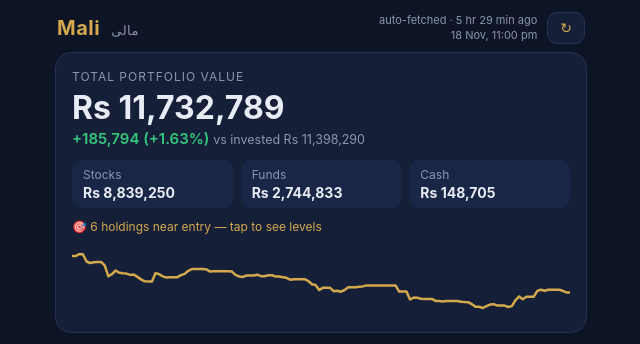
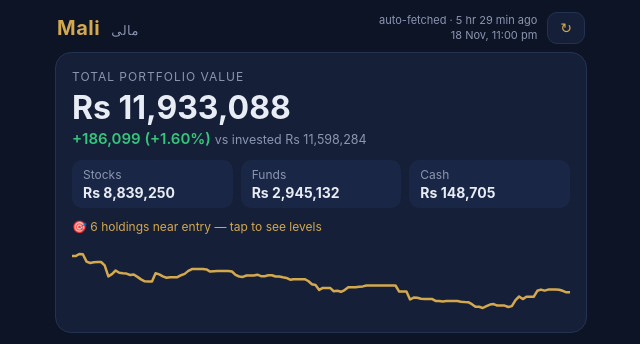
Before and after one commit to brianestimastersllc-coder/Mali, a plain HTML site: page index.html in a window 1280 px wide. Shown: the top 344 px of the page, 319-959 px from the left. Drawn offline with Linux system fonts and the light colour scheme.

Commit message:
Sync: +Rs100K each AICF and MICF (est. units)
Co-Authored-By: Claude Sonnet 5.5 <noreply@anthropic.com>

```diff
--- a/index.html
+++ b/index.html
@@ -264,15 +264,15 @@ const DEFAULT_HOLDINGS = {
     { sym:'AKDISSF', name:'AKD Islamic Stock Fund',           qty:4793.47,  avg:107.44 },
     { sym:'NISIF',   name:'NBP Islamic Sarmaya Izafa Fund',   qty:11554.72, avg:34.90 },
     { sym:'NISF',    name:'NBP Islamic Stock Fund',           qty:9544.83,  avg:20.95 },
-    { sym:'AICF',    name:'Al-Ameen Islamic Cash Fund',       qty:1993.24,  avg:101.53 },
-    { sym:'MICF',    name:'Mahaana Islamic Cash Fund',        qty:2795.44,  avg:107.32 }
+    { sym:'AICF',    name:'Al-Ameen Islamic Cash Fund',       qty:2944.20,  avg:102.70 },
+    { sym:'MICF',    name:'Mahaana Islamic Cash Fund',        qty:3693.15,  avg:108.31 }
   ],
   cash: 148705
 };
 
 // Bump HOLD_VERSION whenever DEFAULT_HOLDINGS is re-synced from the broker; devices with an older
 // stamp drop their saved copy and adopt the new defaults (otherwise a Settings save would pin old numbers forever).
-const HOLD_VERSION = '2026-11-20';
+const HOLD_VERSION = '2026-11-21';
 try {
   if (localStorage.getItem('mali-hold-version') !== HOLD_VERSION) {
     localStorage.removeItem(LS_HOLD);
--- a/sw.js
+++ b/sw.js
@@ -1,4 +1,4 @@
-const CACHE = 'mali-v13';
+const CACHE = 'mali-v14';
 const ASSETS = ['./', './index.html', './manifest.webmanifest', './icon-180.png', './icon-512.png'];
 
 self.addEventListener('install', e => {
```
